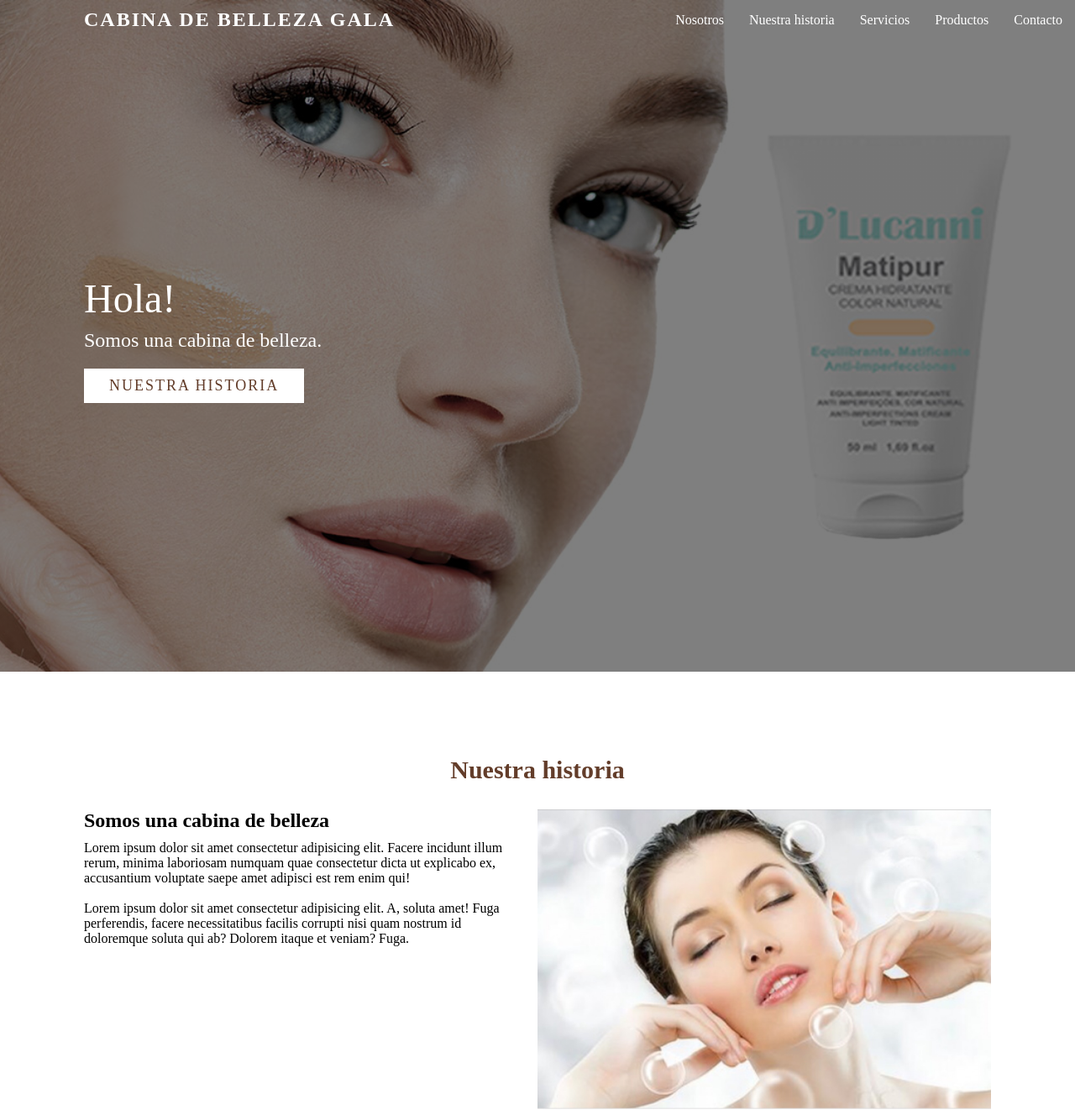
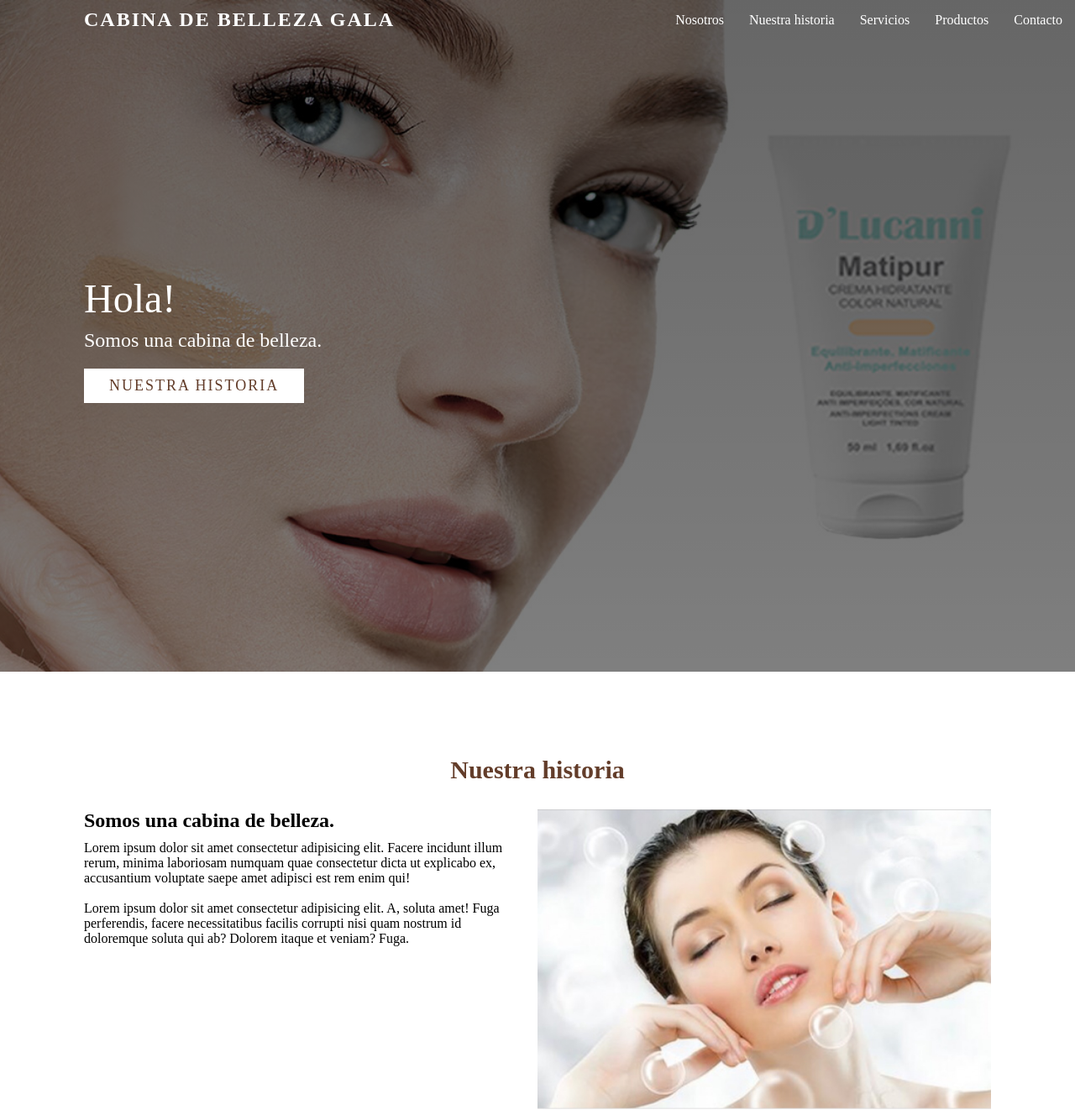
Before and after one commit to GeorGex3x383/Prueba-GALA, a plain HTML site: page index.html in a window 1280 px wide. Shown: the top 1328 px of the page at 84% size. Drawn offline with Linux system fonts and the light colour scheme; a web font is replaced by a local one.

Commit message:
Subiendo prueba 3

```diff
--- a/index.html
+++ b/index.html
@@ -35,7 +35,7 @@
         </div>
         <div class="content">
             <div class="contentBx w50">
-                <h3>Somos una cabina de belleza</h3>
+                <h3>Somos una cabina de belleza.</h3>
                 <p>Lorem ipsum dolor sit amet consectetur adipisicing elit. Facere incidunt illum rerum, minima laboriosam numquam quae consectetur dicta ut explicabo ex, accusantium voluptate saepe amet adipisci est rem enim qui!<br><br>Lorem ipsum dolor sit amet consectetur adipisicing elit. A, soluta amet! Fuga perferendis, facere necessitatibus facilis corrupti nisi quam nostrum id doloremque soluta qui ab? Dolorem itaque et veniam? Fuga.</p>
             </div>
             <div class="w50">
--- a/style.css
+++ b/style.css
@@ -39,7 +39,7 @@ section{
 .banner{
     position: relative;
     min-height: 100vh;
-    background-image: linear-gradient(rgba(0, 0, 0, 0.5), rgba(0, 0, 0, 0.5)), url(assets/banner.jpg);
+    background-image: linear-gradient(rgba(0, 0, 0, 0.6), rgba(0, 0, 0, 0.5)), url(assets/banner.jpg);
     background-size: cover;
     background-position: right;
     display: flex;
```
Also changed, not shown: assets/banner2.jpg (deleted), assets/banner3.png (deleted).
